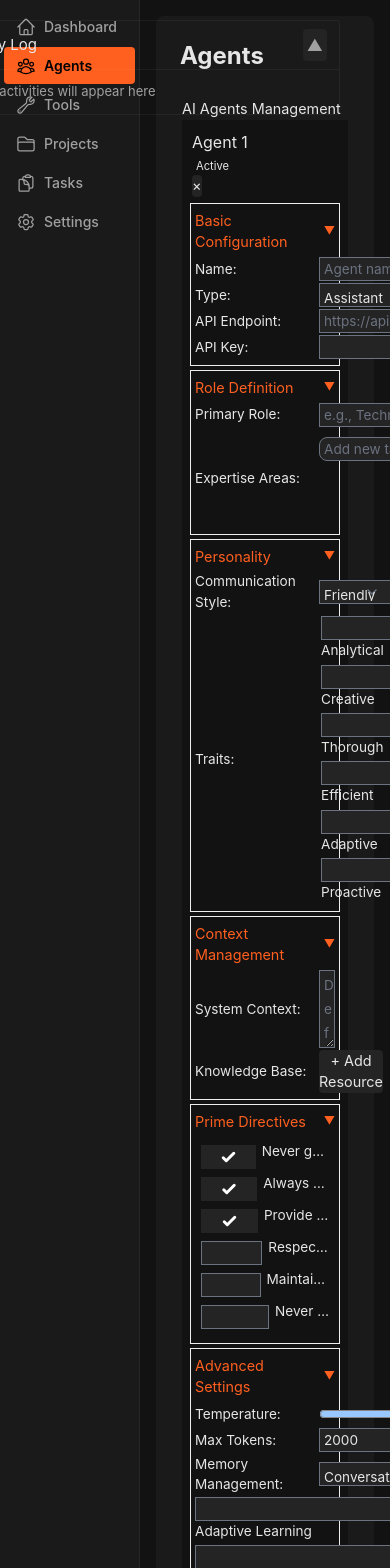
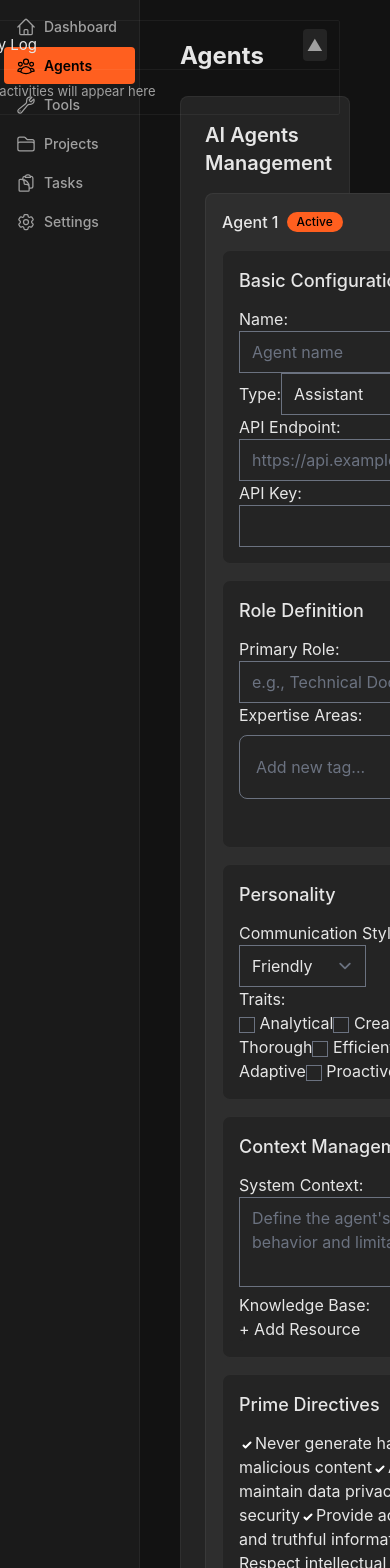
Before and after one commit to MaxParisotto/autowiki-base, a Vue app: page /agents in a window 390 px wide. Shown: the top 1568 px of the page. Built offline with nearby package versions, Linux system fonts and the light colour scheme.

Commit message:
Refactor component styles and layout; improve responsiveness and enhance user experience

```diff
--- a/src/pages/Agents.vue
+++ b/src/pages/Agents.vue
@@ -1,25 +1,30 @@
 <template>
-  <div class="bg-elevation-1 p-6 rounded-lg">
+  <div class="p-6">
     <h1 class="text-2xl font-bold mb-6 text-text-primary">Agents</h1>
-    <div class="agents-container">
-      <h1>AI Agents Management</h1>
+    <div class="space-y-6">
+      <div class="bg-elevation-2 rounded-lg p-6 border border-border-weak">
+        <h2 class="text-xl font-semibold mb-4 text-text-primary">AI Agents Management</h2>
 
-      <section class="agents-section">
         <div class="agents-grid">
-          <div v-for="(agent, index) in agents" :key="index" class="agent-config">
-            <div class="agent-header">
-              <div class="agent-title">
-                <h3>{{ agent.name || `Agent ${index + 1}` }}</h3>
-                <span class="agent-status" :class="{ active: agent.active }">
+          <div v-for="(agent, index) in agents"
+               :key="index"
+               class="bg-elevation-3 hover:bg-elevation-3-hover rounded-lg p-4 border border-border-weak transition-all duration-200">
+            <!-- Agent Header -->
+            <div class="flex justify-between items-start mb-4">
+              <div class="flex items-center gap-2">
+                <h3 class="text-text-primary font-medium">{{ agent.name || `Agent ${index + 1}` }}</h3>
+                <span class="badge" :class="agent.active ? 'badge-primary' : 'badge-secondary'">
                   {{ agent.active ? 'Active' : 'Inactive' }}
                 </span>
               </div>
-              <button class="delete-button" @click="removeAgent(index)">×</button>
+              <button class="text-text-secondary hover:text-text-primary" @click="removeAgent(index)">×</button>
             </div>
 
+            <!-- Form Sections -->
+            <div class="space-y-4">
               <!-- Basic Configuration -->
-            <div class="form-section">
-              <h4>Basic Configuration</h4>
+              <div class="bg-elevation-2 rounded-lg p-4 border border-border-weak">
+                <h4 class="text-lg font-medium mb-3 text-text-primary">Basic Configuration</h4>
                 <div class="form-group">
                   <label>Name:</label>
                   <input v-model="agent.name" type="text" required placeholder="Agent name">
@@ -45,8 +50,8 @@
               </div>
 
               <!-- Role Definition -->
-            <div class="form-section">
-              <h4>Role Definition</h4>
+              <div class="bg-elevation-2 rounded-lg p-4 border border-border-weak">
+                <h4 class="text-lg font-medium mb-3 text-text-primary">Role Definition</h4>
                 <div class="form-group">
                   <label>Primary Role:</label>
                   <input v-model="agent.role.primary" type="text" placeholder="e.g., Technical Documentation Specialist">
@@ -88,8 +93,8 @@
               </div>
 
               <!-- Personality -->
-            <div class="form-section">
-              <h4>Personality</h4>
+              <div class="bg-elevation-2 rounded-lg p-4 border border-border-weak">
+                <h4 class="text-lg font-medium mb-3 text-text-primary">Personality</h4>
                 <div class="form-group">
                   <label>Communication Style:</label>
                   <select v-model="agent.personality.communicationStyle">
@@ -116,8 +121,8 @@
               </div>
 
               <!-- Context Management -->
-            <div class="form-section">
-              <h4>Context Management</h4>
+              <div class="bg-elevation-2 rounded-lg p-4 border border-border-weak">
+                <h4 class="text-lg font-medium mb-3 text-text-primary">Context Management</h4>
                 <div class="form-group">
                   <label>System Context:</label>
                   <textarea
@@ -147,8 +152,8 @@
               </div>
 
               <!-- Prime Directives -->
-            <div class="form-section">
-              <h4>Prime Directives</h4>
+              <div class="bg-elevation-2 rounded-lg p-4 border border-border-weak">
+                <h4 class="text-lg font-medium mb-3 text-text-primary">Prime Directives</h4>
                 <div class="form-group directives-grid">
                   <label v-for="directive in primeDirectives" :key="directive.id" class="directive-item">
                     <input
@@ -164,8 +169,8 @@
               </div>
 
               <!-- Advanced Settings -->
-            <div class="form-section">
-              <h4>Advanced Settings</h4>
+              <div class="bg-elevation-2 rounded-lg p-4 border border-border-weak">
+                <h4 class="text-lg font-medium mb-3 text-text-primary">Advanced Settings</h4>
                 <div class="form-group">
                   <label>Temperature:</label>
                   <input
@@ -210,12 +215,19 @@
               </div>
             </div>
           </div>
+        </div>
 
-        <div class="actions">
-          <button class="add-button" @click="addAgent">Add Agent</button>
-          <button class="save-button" @click="saveAgents">Save Changes</button>
+        <div class="flex justify-end gap-4 mt-6">
+          <button @click="addAgent"
+                  class="bg-elevation-3 hover:bg-elevation-3-hover text-text-primary px-4 py-2 rounded-lg transition-colors">
+            Add Agent
+          </button>
+          <button @click="saveAgents"
+                  class="bg-accent-orange hover:bg-accent-orange-dark text-black px-4 py-2 rounded-lg transition-colors font-medium">
+            Save Changes
+          </button>
         </div>
-      </section>
+      </div>
     </div>
   </div>
 </template>
@@ -351,200 +363,11 @@ export default {
 </script>
 
 <style scoped>
-.agents-container {
-  padding: 2px;
-  font-size: 0.9rem;
-  max-width: 100%; /* Adjust to fit new layout */
+.agents-grid {
+  display: grid;
+  grid-template-columns: repeat(auto-fit, minmax(300px, 1fr));
+  gap: 1rem;
 }
 
-.agents-section {
-  padding: 4px;
-}
-
-.agents-grid {
-  gap: 4px;
-  margin-bottom: 4px;
-  grid-template-columns: repeat(auto-fit, minmax(250px, 1fr));
-}
-
-.agent-config {
-  padding: 4px;
-}
-
-.form-section {
-  margin-bottom: 4px;
-  padding: 4px;
-  border: 1px solid #eee;
-}
-
-.form-section h4 {
-  font-size: 0.9rem;
-  margin: 0 0 2px 0;
-  color: var(--primary-color);
-  display: inline-block;
-  padding: 2px 0;
-}
-
-.form-group {
-  margin-bottom: 2px;
-  display: flex;
-  align-items: center;
-  gap: 4px;
-  max-width: 400px; /* Add max-width constraint */
-}
-
-.form-group label {
-  margin: 0;
-  font-size: 0.85rem;
-  width: 120px; /* Fixed width for labels */
-  flex-shrink: 0;
-}
-
-.form-group input,
-.form-group select {
-  height: 24px;
-  padding: 2px 4px;
-  font-size: 0.85rem;
-  width: 200px; /* Fixed width for inputs */
-  flex-shrink: 1;
-}
-
-.form-group textarea {
-  width: 200px; /* Fixed width for textarea */
-  padding: 2px 4px;
-  font-size: 0.85rem;
-  min-height: 40px;
-}
-
-/* Specific styles for knowledge sources */
-.knowledge-source {
-  gap: 4px;
-  max-width: 400px;
-}
-
-.knowledge-source input {
-  width: 200px;
-}
-
-.knowledge-source select {
-  width: 120px;
-}
-
-/* Adjust traits grid */
-.traits-grid {
-  width: 200px;
-  display: flex;
-  flex-wrap: wrap;
-  gap: 4px;
-  padding: 2px;
-}
-
-/* Adjust range input */
-input[type="range"] {
-  width: 150px;
-}
-
-.range-value {
-  width: 40px;
-  text-align: right;
-}
-
-/* Style for switches container */
-.switches {
-  flex-direction: column;
-  align-items: flex-start;
-}
-
-.switch {
-  margin-left: 120px; /* Align with other inputs */
-  font-size: 0.85rem;
-}
-
-.agent-header {
-  margin-bottom: 4px;
-  padding: 2px;
-}
-
-.agent-title h3 {
-  font-size: 1rem;
-  margin: 0;
-}
-
-.agent-status {
-  font-size: 0.7rem;
-  padding: 1px 4px;
-}
-
-.actions {
-  margin-top: 4px;
-  gap: 4px;
-}
-
-.add-button, .save-button {
-  padding: 3px 8px;
-  font-size: 0.85rem;
-}
-
-.remove-source {
-  padding: 0 4px;
-}
-
-/* New styles for collapsible sections */
-.form-section {
-  position: relative;
-}
-
-.form-section h4 {
-  cursor: pointer;
-  user-select: none;
-  width: 100%;
-  display: flex;
-  justify-content: space-between;
-  align-items: center;
-}
-
-.form-section h4::after {
-  content: '▼';
-  font-size: 0.7rem;
-  color: var(--primary-color);
-  margin-left: 4px;
-}
-
-.form-section.collapsed h4::after {
-  content: '▶';
-}
-
-.form-section.collapsed .form-group {
-  display: none;
-}
-
-.directives-grid {
-  display: flex;
-  flex-direction: column;
-  gap: 2px;
-  max-height: 200px;
-  overflow-y: auto;
-  padding: 4px;
-}
-
-.directive-item {
-  display: flex;
-  align-items: flex-start;
-  gap: 6px;
-  font-size: 0.85rem;
-  padding: 2px;
-  margin: 0;
-  min-width: 100%;
-}
-
-.directive-item input[type="checkbox"] {
-  margin-top: 2px;
-}
-
-.directive-text {
-  line-height: 1.2;
-  white-space: nowrap;
-  overflow: hidden;
-  text-overflow: ellipsis;
-}
+/* Remove all other styles as they're now handled by Tailwind classes */
 </style>
```
Lines whose indentation alone changed are shown as unchanged.
